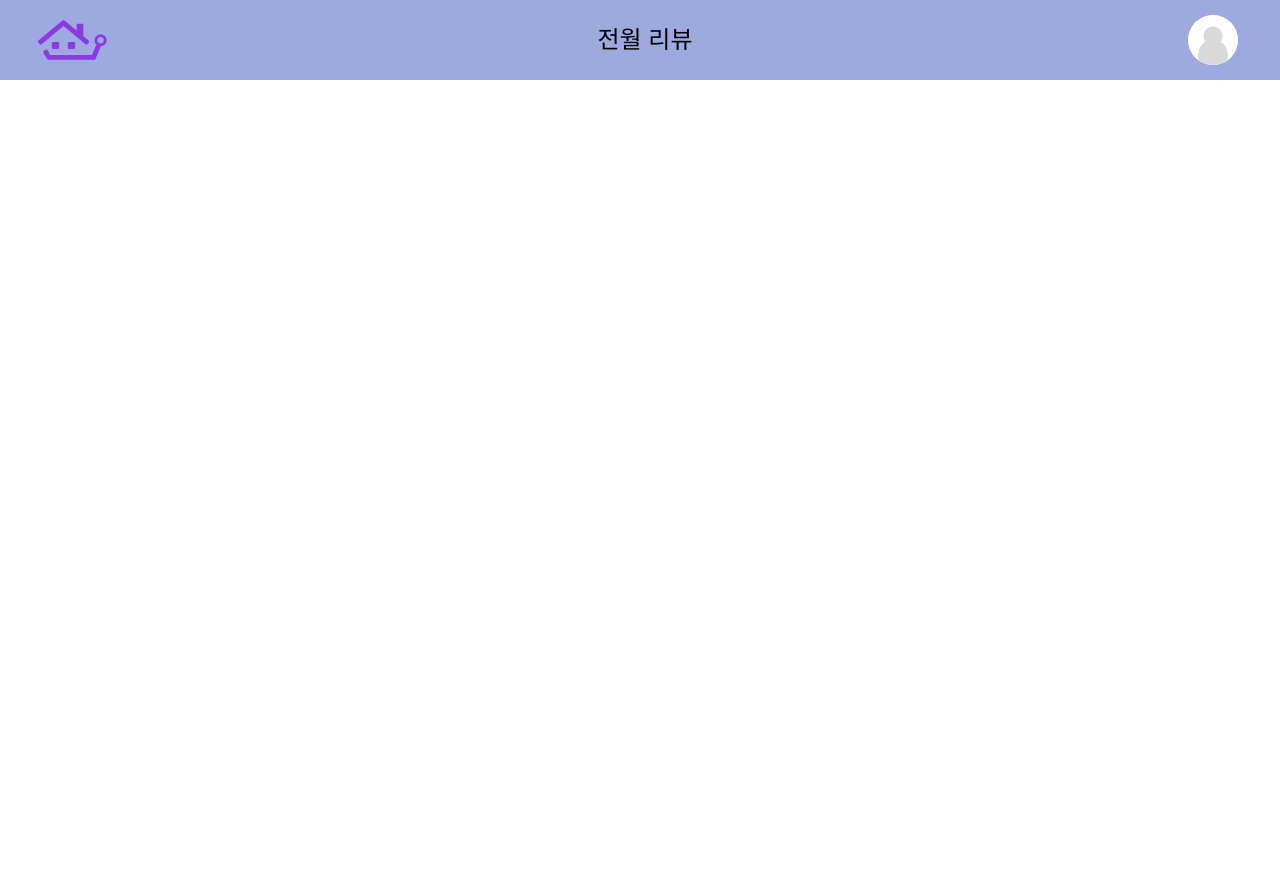
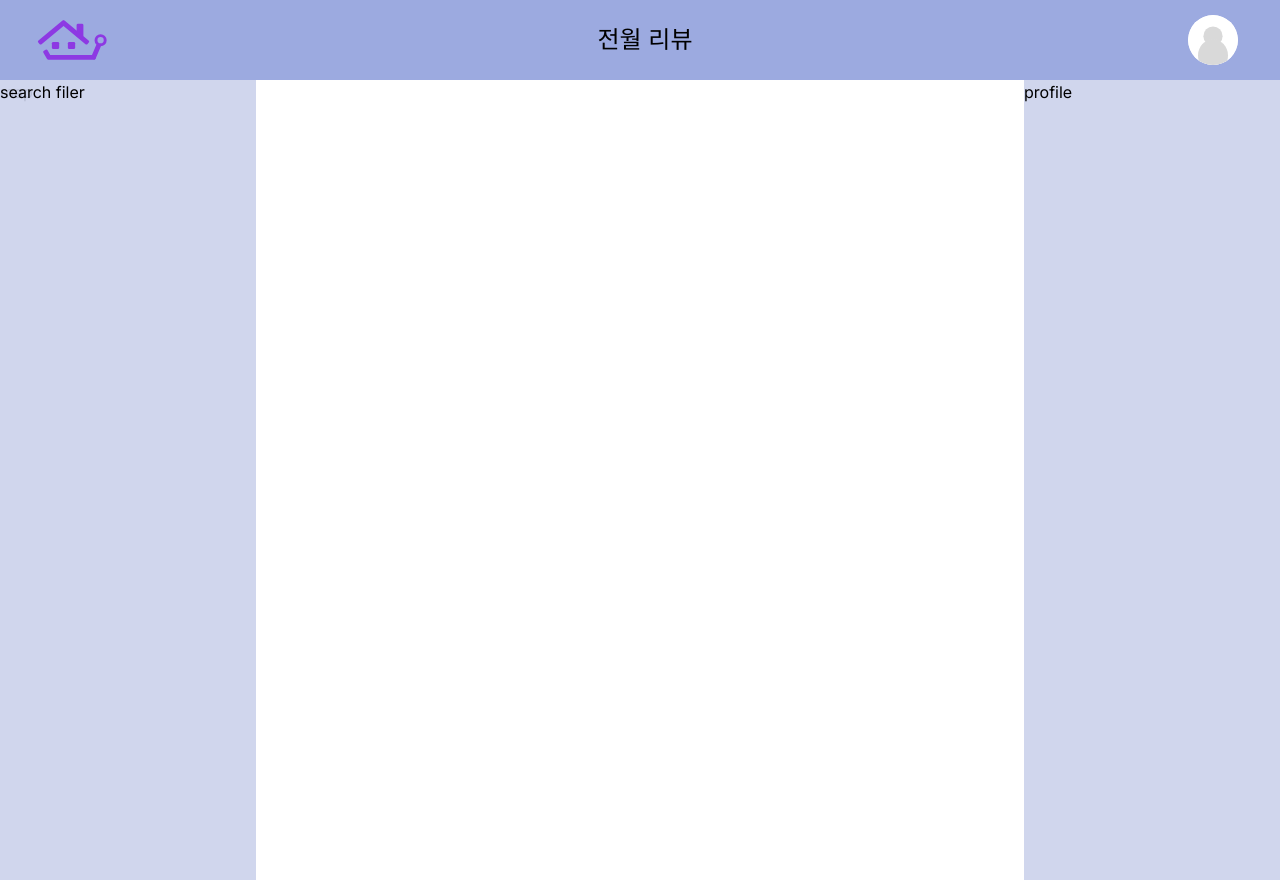
Before and after one commit to rerang/JeonWolReview, a Next.js app in the folder jeonwol-review/: page / in a window 1280 px wide. Before the commit the page ends 800 px from the top, so only its background shows below. Built offline with nearby package versions, Linux system fonts and the light colour scheme.

Commit message:
main created

```diff
--- /dev/null
+++ b/jeonwol-review/app/components/Main.tsx
@@ -0,0 +1,13 @@
+"use client";
+import Main_Search from "./Main_Search";
+import Main_Profile from "./Main_Profile";
+
+export default function Main(props: any) {
+  return (
+    <>
+      <div className="w-full h-full">map</div>
+      <Main_Search />
+      <Main_Profile />
+    </>
+  );
+}
--- /dev/null
+++ b/jeonwol-review/app/components/Main_Profile.tsx
@@ -0,0 +1,11 @@
+"use client";
+
+export default function Main_Profile(props: any) {
+  return (
+    <>
+      <div className="w-[20vw] max-w-[350px] absolute bg-color-5/90 h-full top-[80px] right-0">
+        profile
+      </div>
+    </>
+  );
+}
--- /dev/null
+++ b/jeonwol-review/app/components/Main_Search.tsx
@@ -0,0 +1,11 @@
+"use client";
+
+export default function Main_Search(props: any) {
+  return (
+    <>
+      <div className="w-[20vw] max-w-[350px] absolute bg-color-5/90 h-full top-[80px]">
+        search filer
+      </div>
+    </>
+  );
+}
--- a/jeonwol-review/app/page.tsx
+++ b/jeonwol-review/app/page.tsx
@@ -1,9 +1,11 @@
 import Header from "./components/Header";
+import Main from "./components/Main";
 
 export default function Home() {
   return (
     <>
       <Header IsUser={true} />
+      <Main />
     </>
   );
 }
```
